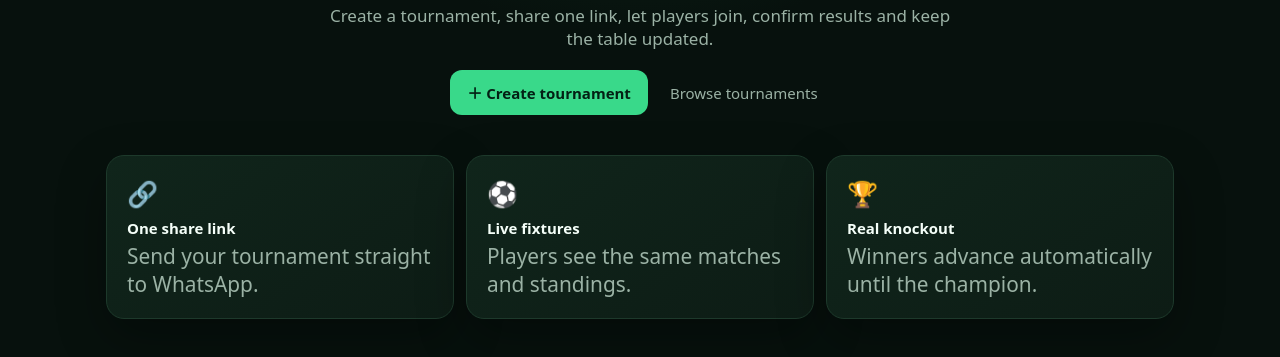
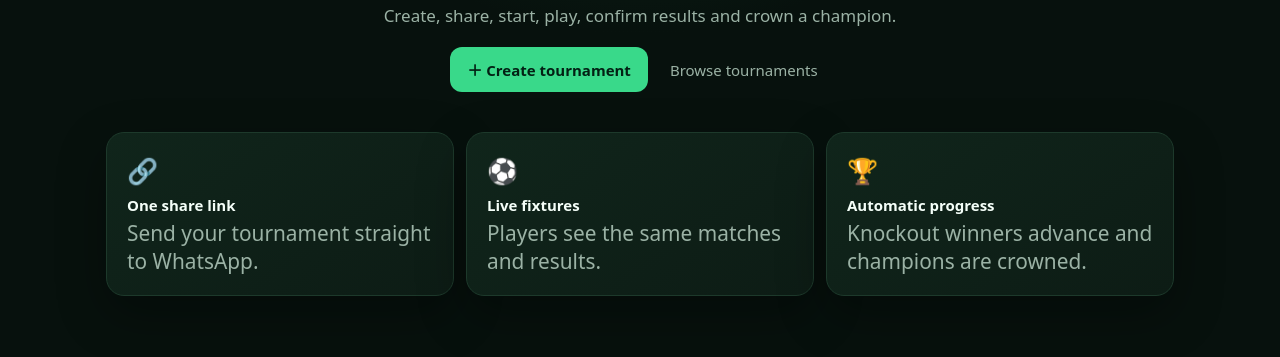
Before and after one commit to EASYboi227/EasyFootball-REAL, a plain HTML site: page index.html in a window 1280 px wide. Shown: the part 343-700 px from the top of the page. Drawn offline with nearby package versions, Linux system fonts and the light colour scheme; no server answers.

Commit message:
Refactor index.html for tournament hub layout
Updated HTML structure and content for the EasyFootball Tournament Hub page, including changes to tournament creation and viewing sections.

```diff
--- a/index.html
+++ b/index.html
@@ -1,10 +1,6 @@
-<!doctype html><html lang="en"><head><meta charset="utf-8"><meta name="viewport" content="width=device-width,initial-scale=1"><title>EasyFootball Tournament Hub</title><meta name="description" content="EasyFootball shared eFootball tournament manager"><link rel="stylesheet" href="style.css"></head><body>
-<header><a class="brand" href="#home">⚽ <b>EasyFootball</b></a><nav><button data-view="home">Home</button><button data-view="tournaments">Tournaments</button><button id="adminNav">Admin</button></nav><button id="theme" class="icon">☾</button></header>
-<main>
-<section id="home" class="view active"><div class="hero"><span class="pill">EFOOTBALL COMMUNITY HUB</span><h1>Your tournament.<br><span>Live for everyone.</span></h1><p>Create a tournament, share one link, let players join, confirm results and keep the table updated.</p><div class="actions"><button class="primary" id="createBtn">＋ Create tournament</button><button class="ghost" data-view="tournaments">Browse tournaments</button></div></div><div class="features"><article>🔗<b>One share link</b><small>Send your tournament straight to WhatsApp.</small></article><article>⚽<b>Live fixtures</b><small>Players see the same matches and standings.</small></article><article>🏆<b>Real knockout</b><small>Winners advance automatically until the champion.</small></article></div></section>
+<!doctype html><html lang="en"><head><meta charset="utf-8"><meta name="viewport" content="width=device-width,initial-scale=1"><title>EasyFootball Tournament Hub</title><meta name="description" content="EasyFootball shared eFootball tournament manager"><link rel="stylesheet" href="style.css"></head><body><header><a class="brand" href="#home" onclick="view('home')">⚽ <b>EasyFootball</b></a><nav><button data-view="home">Home</button><button data-view="tournaments">Tournaments</button><button id="adminNav">Admin</button></nav><button id="theme" class="icon" aria-label="Toggle theme">☾</button></header><main>
+<section id="home" class="view active"><div class="hero"><span class="pill">EFOOTBALL COMMUNITY HUB</span><h1>Your tournament.<br><span>Live for everyone.</span></h1><p>Create, share, start, play, confirm results and crown a champion.</p><div class="actions"><button class="primary" id="createBtn">＋ Create tournament</button><button class="ghost" data-view="tournaments">Browse tournaments</button></div></div><div class="features"><article>🔗<b>One share link</b><small>Send your tournament straight to WhatsApp.</small></article><article>⚽<b>Live fixtures</b><small>Players see the same matches and results.</small></article><article>🏆<b>Automatic progress</b><small>Knockout winners advance and champions are crowned.</small></article></div></section>
 <section id="tournaments" class="view"><div class="title"><div><small>COMMUNITY</small><h2>Public tournaments</h2></div><button class="primary" id="createBtn2">＋ Create</button></div><div id="publicList" class="grid"></div><div id="publicEmpty" class="empty hidden">No public tournaments yet.</div></section>
-<section id="create" class="view"><div class="title"><div><small>ADMIN</small><h2>Create tournament</h2></div><button class="ghost" data-view="home">Cancel</button></div><form id="createForm" class="panel form"><label>Tournament name<input id="name" required placeholder="EasyFootball Cup"></label><label>Format<select id="format"><option value="knockout">Knockout</option><option value="league">League</option><option value="groups">Group Stage</option><option value="hybrid">Groups + Knockout</option></select></label><div class="two"><label>Match minutes<input id="minutes" type="number" min="1" max="30" value="10"></label><label>Players per group<input id="groupSize" type="number" min="2" max="8" value="4"></label></div><label><input id="public" type="checkbox" checked> Make tournament public</label><button class="primary big" type="submit">Create tournament</button><p class="hint">Players can join using the tournament link. You remain the admin.</p></form></section>
+<section id="create" class="view"><div class="title"><div><small>ADMIN</small><h2>Create tournament</h2></div><button class="ghost" data-view="home">Cancel</button></div><form id="createForm" class="panel form"><label>Tournament name<input id="name" required placeholder="EasyFootball Cup"></label><label>Format<select id="format"><option value="knockout">Knockout</option><option value="league">League</option><option value="groups">Group Stage</option><option value="hybrid">Groups + Knockout</option></select></label><div class="two"><label>Match minutes<input id="minutes" type="number" min="1" max="30" value="10"></label><label>Maximum players<input id="maxPlayers" type="number" min="2" max="128" value="8" required></label></div><label>Players per group<input id="groupSize" type="number" min="2" max="8" value="4"></label><label class="check"><input id="public" type="checkbox" checked> Make tournament public</label><button class="primary big" type="submit">Create tournament</button><p class="hint">Players can join until the limit is reached. Starting the tournament locks the player list.</p></form></section>
 <section id="admin" class="view"><div class="title"><div><small>ADMIN</small><h2>Dashboard</h2></div><button class="ghost" id="loginBtn">Sign in</button></div><div id="adminContent"></div></section>
-<section id="join" class="view"><div id="joinContent"></div></section>
-<section id="manage" class="view"><div id="manageContent"></div></section>
-</main><div id="toast"></div><script src="https://cdn.jsdelivr.net/npm/@supabase/supabase-js@2"></script><script src="config.js"></script><script src="script.js"></script></body></html>
+<section id="join" class="view"><div id="joinContent"></div></section><section id="manage" class="view"><div id="manageContent"></div></section></main><div id="toast"></div><script src="https://cdn.jsdelivr.net/npm/@supabase/supabase-js@2"></script><script src="config.js"></script><script src="script.js"></script></body></html>
```
